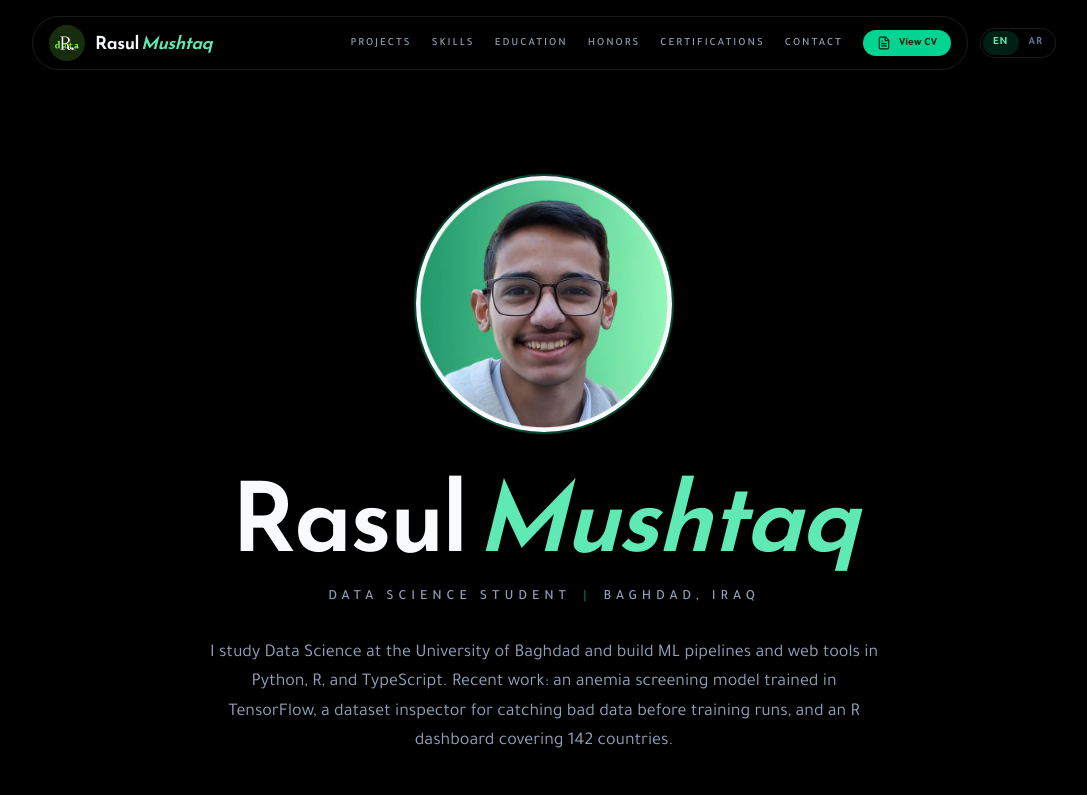
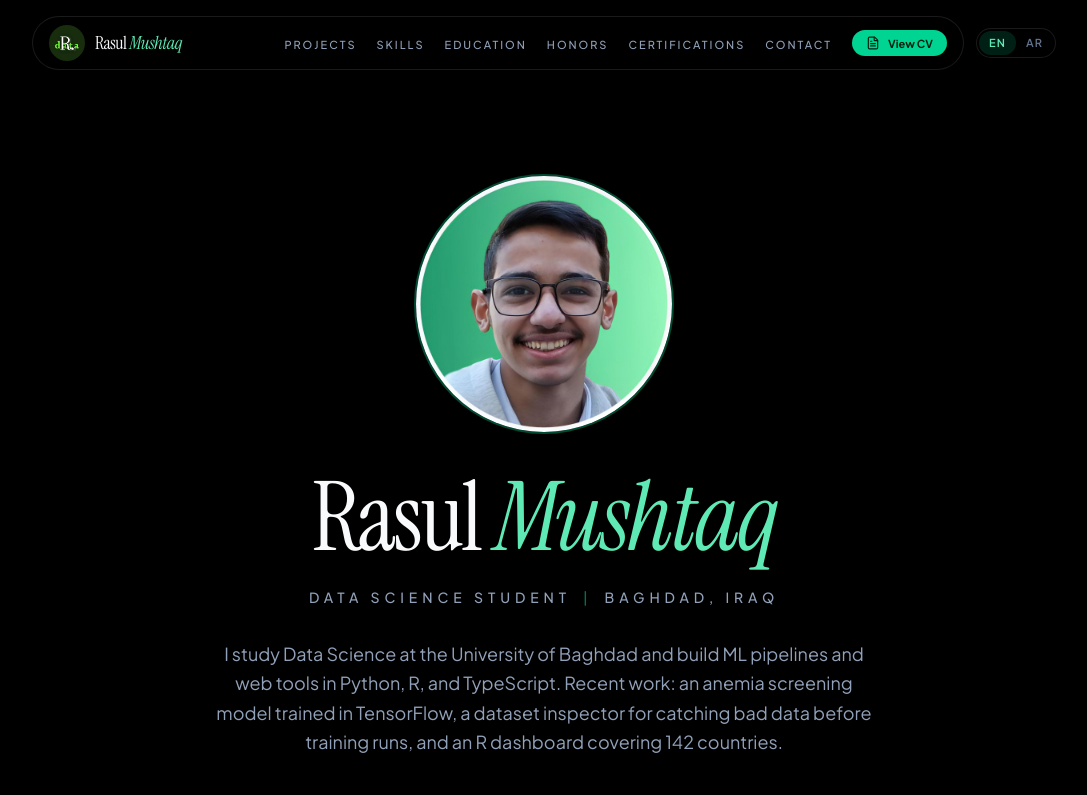
Before and after one commit to Rasul-Mushtaq/rasul-mushtaq-portfolio, a React (Vite) app: page / in a window 1280 px wide. Shown: the top 795 px of the page, without its empty margins (96-1183 px from the left). Built offline with nearby package versions, Linux system fonts and the light colour scheme.

Commit message:
Modify global styles and font settings in index.css
Updated font imports and adjusted Arabic font rules.

```diff
--- a/src/index.css
+++ b/src/index.css
@@ -1,7 +1,7 @@
 /*
  * Global styles: Tailwind v4 theme tokens, base typography, RTL helpers.
  */
-@import url('https://fonts.googleapis.com/css2?family=Reem+Kufi:wght@600;700&family=Tajawal:wght@400;500;700&display=swap');
+@import url('https://fonts.googleapis.com/css2?family=Tajawal:wght@400;500;700;800&display=swap');
 @import "tailwindcss";
 @config "../tailwind.config.js";
 
@@ -14,21 +14,22 @@
   --color-ink: #0fbafc;
   --color-muted: #94a3b8;
 
-  --font-display: "Reem Kufi", "Instrument Serif", "Playfair Display", Georgia, serif;
-  --font-body: "Tajawal", "Plus Jakarta Sans", Inter, ui-sans-serif, system-ui, -apple-system, "Segoe UI", Roboto, sans-serif;
+  --font-display: "Instrument Serif", "Playfair Display", Georgia, serif;
+  --font-body: "Plus Jakarta Sans", Inter, ui-sans-serif, system-ui, -apple-system, "Segoe UI", Roboto, sans-serif;
 }
 
-/* Site-wide Arabic Font Rules */
-[dir="rtl"] {
-  font-family: 'Tajawal', sans-serif;
-}
-
+/* Site-wide Arabic Font Rules (Isolated to AR mode only) */
+[dir="rtl"],
 [dir="rtl"] h1,
 [dir="rtl"] h2,
 [dir="rtl"] h3,
 [dir="rtl"] h4,
+[dir="rtl"] p,
+[dir="rtl"] span,
+[dir="rtl"] a,
+[dir="rtl"] button,
 [dir="rtl"] .font-display {
-  font-family: 'Reem Kufi', sans-serif;
+  font-family: 'Tajawal', sans-serif !important;
 }
 
 :root {
```
